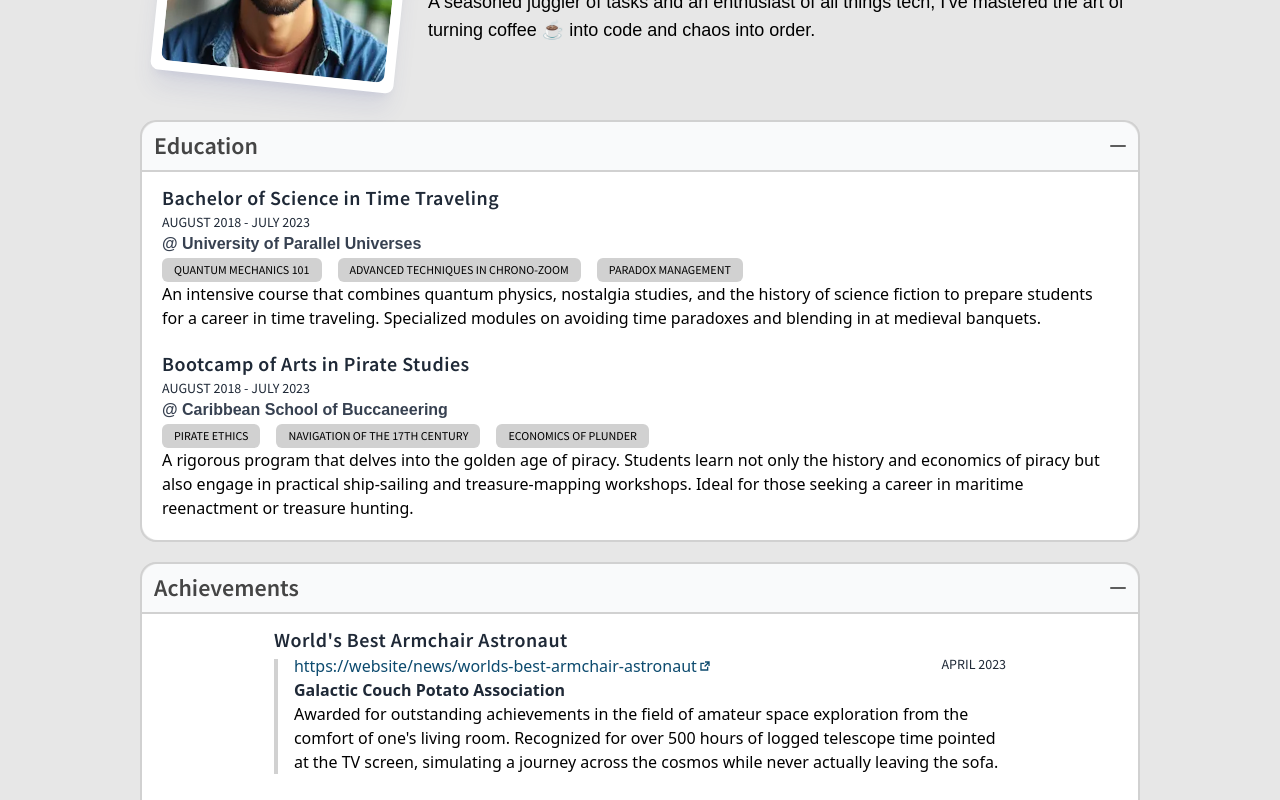
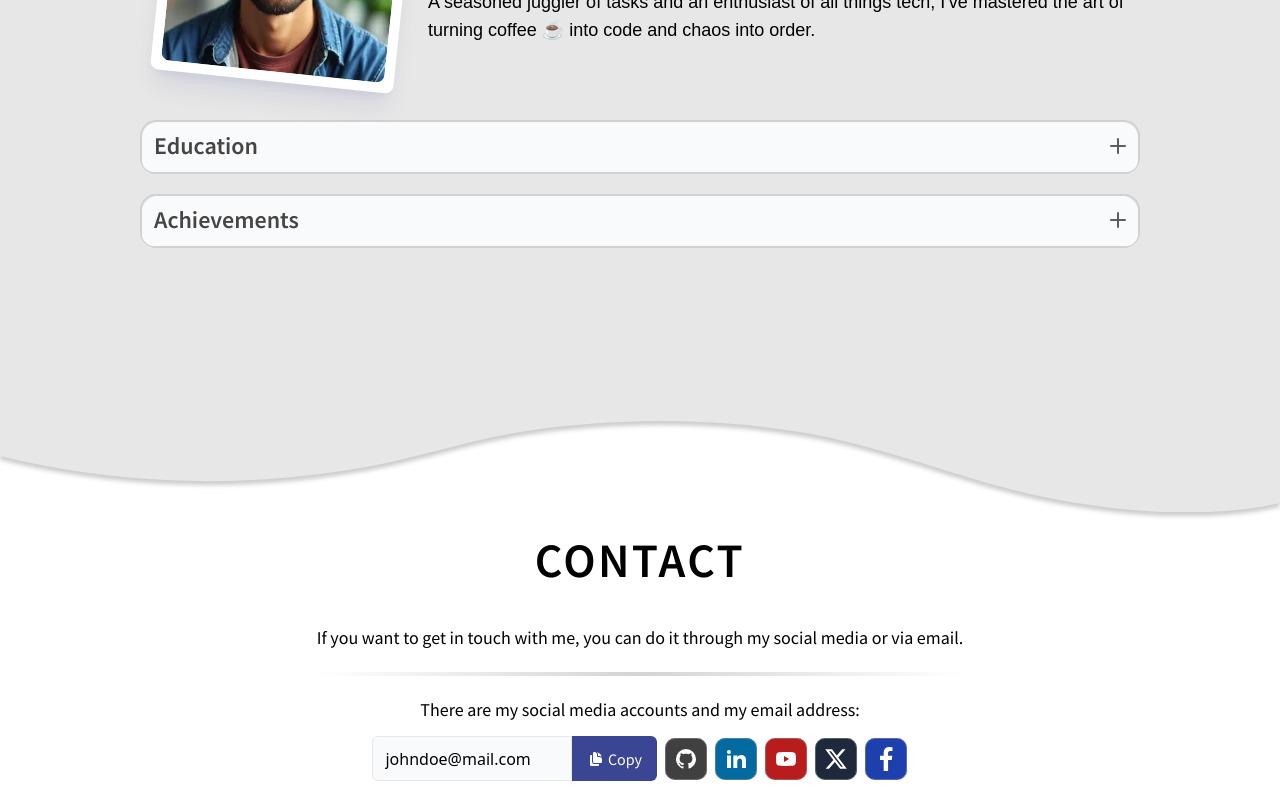
Before and after one commit to ralodev/vuefolio, a Vue app: page / in a window 1280 px wide. Shown: the part 4000-4800 px from the top of the page. Built offline with nearby package versions, Linux system fonts and the light colour scheme.

Commit message:
Changed prop collapsed to expanded
The most natural state is collapsed, so the prop has been replaced by 'expanded'

```diff
--- a/src/components/CollapsiblePanel.vue
+++ b/src/components/CollapsiblePanel.vue
@@ -3,7 +3,7 @@
     <div
       class="sticky top-[70px] z-[2] flex cursor-pointer rounded-t-2xl border-b-2 bg-gray-50 px-2 py-2 transition-all duration-300"
       :class="
-        collapsed ? 'rounded-b-xl border-transparent ' : ' rounded-b-none border-base-200 delay-0'
+        expanded ? ' rounded-b-none border-base-200 delay-0' : 'rounded-b-xl border-transparent '
       "
       @click="toggle"
     >
@@ -30,7 +30,7 @@
           stroke-linejoin="round"
         >
           <path stroke="none" d="M0 0h24v24H0z" fill="none" />
-          <path class="transition duration-300" d="M12 5l0 14" :opacity="collapsed ? '1' : '0'" />
+          <path class="transition duration-300" d="M12 5l0 14" :opacity="expanded ? '0' : '1'" />
           <path d="M5 12l14 0" />
         </svg>
       </button>
@@ -61,13 +61,13 @@ const props = defineProps({
     type: Boolean,
     default: true
   },
-  collapsed: {
+  expanded: {
     type: Boolean,
     default: false
   }
 })
 
-const collapsed = ref(props.collapsed)
+const expanded = ref(props.expanded)
 const maxHeight = ref<string>('0')
 const content = ref<HTMLElement | null>(null)
 const { locale } = useI18n()
@@ -77,26 +77,26 @@ const calculateMaxHeight = () => {
 }
 
 const toggle = () => {
-  collapsed.value = !collapsed.value
-  maxHeight.value = collapsed.value ? '0' : calculateMaxHeight()
+  expanded.value = !expanded.value
+  maxHeight.value = expanded.value ? calculateMaxHeight() : '0'
 }
 
 watch(
-  () => props.collapsed,
+  () => props.expanded,
   () => {
-    maxHeight.value = collapsed.value ? '0' : calculateMaxHeight()
+    maxHeight.value = expanded.value ? calculateMaxHeight() : '0'
   }
 )
 watch(
   () => locale.value,
   () => {
     setTimeout(() => {
-      maxHeight.value = collapsed.value ? '0' : calculateMaxHeight()
+      maxHeight.value = expanded.value ? calculateMaxHeight() : '0'
     }, 100)
   }
 )
 onMounted(() => {
-  maxHeight.value = collapsed.value ? '0' : calculateMaxHeight()
+  maxHeight.value = expanded.value ? calculateMaxHeight() : '0'
 })
 </script>
 
```
